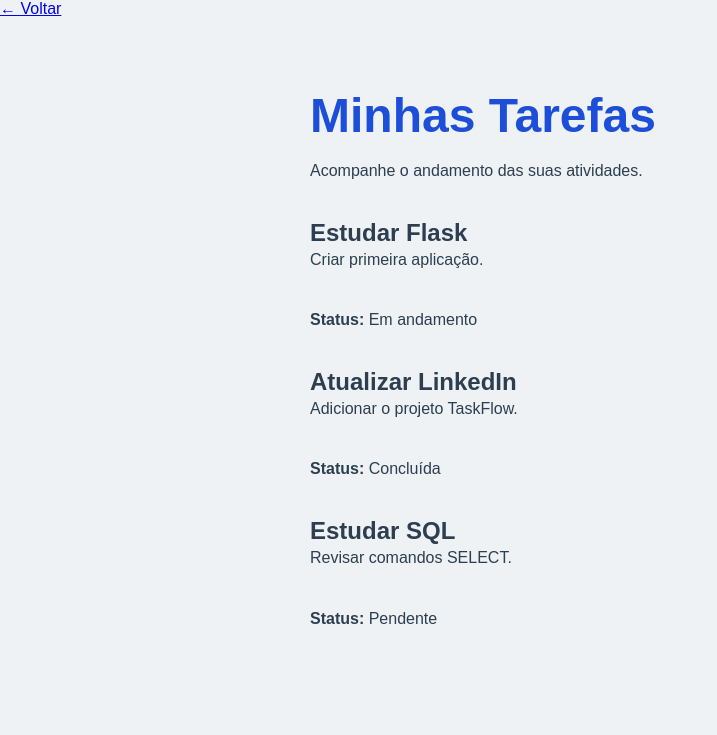
After one commit to agatasantos622/TASKFLOW, a Flask app: page /tarefas in a window 1280 px wide. The commit adds this page. Shown: the top 735 px of the page, without its empty margins (0-717 px from the left). Run offline with Flask 3, Linux system fonts and the light colour scheme.

Commit message:
feat: implementa interface inicial e páginas do TaskFlow

```diff
--- a/src/app.py
+++ b/src/app.py
@@ -11,5 +11,31 @@ def home():
 def nova_tarefa():
     return render_template("nova_tarefa.html")
 
+@app.route("/tarefas")
+def tarefas():
+
+    tarefas = [
+        {
+            "titulo": "Estudar Flask",
+            "descricao": "Criar primeira aplicação.",
+            "status": "Em andamento"
+        },
+        {
+            "titulo": "Atualizar LinkedIn",
+            "descricao": "Adicionar o projeto TaskFlow.",
+            "status": "Concluída"
+        },
+        {
+            "titulo": "Estudar SQL",
+            "descricao": "Revisar comandos SELECT.",
+            "status": "Pendente"
+        }
+    ]
+
+    return render_template(
+        "tarefas.html",
+        tarefas=tarefas
+    )
+
 if __name__ == "__main__":
     app.run(debug=True)
--- a/src/static/css/style.css
+++ b/src/static/css/style.css
@@ -19,27 +19,18 @@ body {
 main {
     display: flex;
     justify-content: center;
-    align-items: center;
-    min-height: 85vh;
+    padding: 50px 20px;
 }
 
-/* ===== Hero ===== */
+/* =======================================================
+   Containers
+======================================================= */
 
-.hero h1,
-.form-container h1 {
-    font-size: 3rem;
-    color: #1d4ed8;
-    margin-bottom: 15px;
+.hero {
+    text-align: center;
+    max-width: 600px;
+    padding: 20px;
 }
-
-.hero p,
-.form-container p {
-    font-size: 1rem;
-    line-height: 1.6;
-    margin-bottom: 35px;
-}
-
-/* ===== Formulário ===== */
 
 .form-container {
     width: 100%;
@@ -48,6 +39,16 @@ main {
     text-align: center;
 }
 
+.tasks-container {
+    width: 100%;
+    max-width: 700px;
+    padding: 20px;
+}
+
+/* =======================================================
+   Formulário
+======================================================= */
+
 form {
     display: flex;
     flex-direction: column;
@@ -55,9 +56,13 @@ form {
     margin-top: 30px;
 }
 
-/* ===== Títulos ===== */
+/* =======================================================
+   Títulos
+======================================================= */
 
-.hero h1 {
+.hero h1,
+.form-container h1,
+.tasks-container h1 {
     font-size: 3rem;
     color: #1d4ed8;
     margin-bottom: 15px;
@@ -69,15 +74,21 @@ form {
     margin-bottom: 25px;
 }
 
-/* ===== Descrição ===== */
+/* =======================================================
+   Parágrafos
+======================================================= */
 
-.hero p {
+.hero p,
+.form-container p,
+.tasks-container p {
     font-size: 1rem;
     line-height: 1.6;
     margin-bottom: 35px;
 }
 
-/* ===== Botões ===== */
+/* =======================================================
+   Botões
+======================================================= */
 
 .buttons {
     display: flex;
@@ -88,14 +99,14 @@ form {
 
 .buttons a {
     display: inline-block;
-
     width: 220px;
     padding: 14px;
+
+    text-align: center;
+    text-decoration: none;
+
     font-size: 1rem;
     font-weight: bold;
-
-    text-decoration: none;
-    text-align: center;
 
     border: none;
     border-radius: 8px;
@@ -105,23 +116,24 @@ form {
     transition: 0.3s;
 }
 
-.buttons a:first-child{
+.buttons a:first-child {
     background-color: #2563eb;
     color: white;
 }
 
-.buttons a:last-child{
+.buttons a:last-child {
     background-color: white;
     color: #2563eb;
     border: 2px solid #2563eb;
 }
 
-.buttons a:hover{
+.buttons a:hover {
     transform: translateY(-2px);
 }
 
-
-/* ===== Footer ===== */
+/* =======================================================
+   Footer
+======================================================= */
 
 footer {
     text-align: center;
--- /dev/null
+++ b/src/templates/tarefas.html
@@ -0,0 +1,45 @@
+<!DOCTYPE html>
+<html lang="pt-BR">
+
+<head>
+    <meta charset="UTF-8">
+    <title>Minhas Tarefas</title>
+    <link rel="stylesheet" href="../static/css/style.css">
+</head>
+
+    <body>
+
+        <a href="/" class="back-link">← Voltar</a>
+
+        <main>
+
+            <section class="tasks-container">
+
+                    <h1>Minhas Tarefas</h1>
+
+                    <p>
+                        Acompanhe o andamento das suas atividades.
+                    </p>
+
+                {% for tarefa in tarefas %}
+
+                    <div class="task-card">
+
+                        <h2>{{ tarefa.titulo }}</h2>
+
+                        <p>{{ tarefa.descricao }}</p>
+
+                        <p>
+                            <strong>Status:</strong> {{ tarefa.status }}
+                        </p>
+
+                    </div>
+
+                {% endfor %}
+
+            </section>
+        </main>
+
+    </body>
+
+</html>
```
